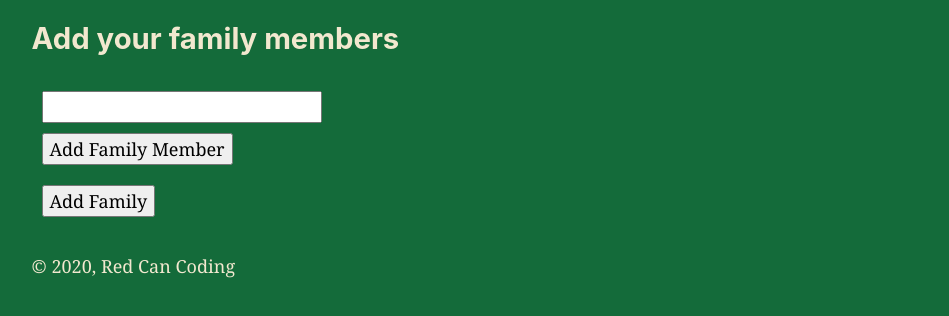
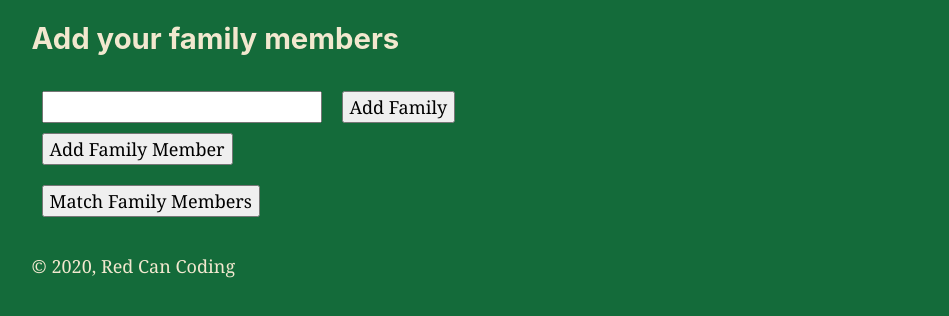
Before and after one commit to DaNyNaNd/hfnm, a Gatsby site: page / in a window 1280 px wide. Shown: the part 120-436 px from the top of the page, without its empty margins (148-1097 px from the left). Built offline with nearby package versions, Linux system fonts and the light colour scheme; Gatsby itself is replaced by a stand-in of ours.

Commit message:
feat(matcher): moved logic to page

```diff
--- a/src/components/family/familyColumn.js
+++ b/src/components/family/familyColumn.js
@@ -1,38 +1,16 @@
-import React, { useState } from "react"
+import React from "react";
 // import FamilyInput from './familyInput';
 
-const FamilyColumn = props => {
-  const [familyMembers, setFamilyMembers] = useState([
-    {
-      id: 1,
-      name: null,
-      family: null,
-      selected: false,
-    },
-  ])
-
-  const updateFamilyMember = (memberName, memberId) => {
-    const members = [...familyMembers]
-    const memberToUpdate = members.find(member => member.id === memberId)
-    memberToUpdate.name = memberName
-
-    setFamilyMembers(members)
-  }
-
-  const addNewInput = () => {
-    const members = [...familyMembers]
-    members.push({
-      id: members.length + 1,
-      name: null,
-      family: null,
-      selected: false,
-    })
-    setFamilyMembers(members)
-  }
-
+const FamilyColumn = ({
+  addNewInput,
+  fullFamily,
+  index,
+  updateFamilyMember,
+}) => {
+  const familyColumn = fullFamily.filter(family => family.family === index);
   return (
     <div>
-      {familyMembers.length === 0 && (
+      {familyColumn.length === 0 && (
         <div style={{ margin: "10px" }}>
           <input
             type="text"
@@ -40,7 +18,7 @@ const FamilyColumn = props => {
           />
         </div>
       )}
-      {familyMembers.map(member => {
+      {familyColumn.map(member => {
         if (member) {
           return (
             <div style={{ margin: "10px" }}>
@@ -50,7 +28,7 @@ const FamilyColumn = props => {
                 onChange={e => updateFamilyMember(e.target.value, member.id)}
               />
             </div>
-          )
+          );
         } else {
           return (
             <div style={{ margin: "10px" }}>
@@ -59,14 +37,14 @@ const FamilyColumn = props => {
                 onChange={e => updateFamilyMember(e.target.value)}
               />
             </div>
-          )
+          );
         }
       })}
-      <div style={{ margin: "10px" }} onClick={addNewInput}>
+      <div style={{ margin: "10px" }} onClick={() => addNewInput(index)}>
         <button>Add Family Member</button>
       </div>
     </div>
-  )
-}
+  );
+};
 
-export default FamilyColumn
+export default FamilyColumn;
--- a/src/components/family/index.js
+++ b/src/components/family/index.js
@@ -1,12 +1,17 @@
-import React, { useEffect, useState } from "react"
-import FamilyColumn from "./familyColumn"
+import React from "react";
+import FamilyColumn from "./familyColumn";
 
-const Family = ({ columns }) => {
-  return columns.map(family => (
+const Family = ({ columns, addNewInput, fullFamily, updateFamilyMember }) => {
+  return columns.map((family, index) => (
     <div style={{ display: "flex" }}>
-      <FamilyColumn />
+      <FamilyColumn
+        index={index}
+        addNewInput={addNewInput}
+        updateFamilyMember={updateFamilyMember}
+        fullFamily={fullFamily}
+      />
     </div>
-  ))
-}
+  ));
+};
 
-export default Family
+export default Family;
--- a/src/components/layout.js
+++ b/src/components/layout.js
@@ -5,14 +5,13 @@
  * See: https://www.gatsbyjs.com/docs/use-static-query/
  */
 
-import React from "react"
-import PropTypes from "prop-types"
+import React from "react";
+import PropTypes from "prop-types";
 
-import Header from "./header"
-import "./layout.css"
+import Header from "./header";
+import "./layout.css";
 
 const Layout = ({ children }) => {
-
   return (
     <>
       <Header siteTitle="Holiday Family Name Matcher" />
@@ -24,18 +23,20 @@ const Layout = ({ children }) => {
         }}
       >
         <main>{children}</main>
-        <footer style={{
-          marginTop: `2rem`
-        }}>
+        <footer
+          style={{
+            marginTop: `2rem`,
+          }}
+        >
           © {new Date().getFullYear()}, Red Can Coding
         </footer>
       </div>
     </>
-  )
-}
+  );
+};
 
 Layout.propTypes = {
   children: PropTypes.node.isRequired,
-}
+};
 
-export default Layout
+export default Layout;
--- a/src/pages/index.js
+++ b/src/pages/index.js
@@ -1,26 +1,77 @@
-import React, { useState } from "react"
+import React, { useState } from "react";
 
-import Layout from "../components/layout"
-import SEO from "../components/seo"
-import Family from "../components/family"
+import Layout from "../components/layout";
+import SEO from "../components/seo";
+import Family from "../components/family";
+import { giftList } from "../utils/familyGiftGenerator";
 
 const IndexPage = () => {
-  const [familyColumns, setFamilyColumns] = useState([1])
+  const [familyColumns, setFamilyColumns] = useState([1]);
+  const [fullFamily, setFullFamily] = useState([
+    {
+      id: 1,
+      name: null,
+      family: 0,
+      selected: false,
+    },
+  ]);
+  const [matchedFamily, setMatchedFamily] = useState(null);
+
+  console.log("fullFamily", fullFamily);
 
   const addNewColumn = () => {
-    const newColumn = familyColumns[familyColumns.length - 1] + 1
-    setFamilyColumns([...familyColumns, newColumn])
-  }
+    const currentColumnCount = familyColumns[familyColumns.length - 1];
+    const newColumn = currentColumnCount + 1;
+    addNewInput(currentColumnCount);
+    setFamilyColumns([...familyColumns, newColumn]);
+  };
+
+  const updateFamilyMember = (memberName, memberId) => {
+    const members = [...fullFamily];
+    const memberToUpdate = members.find(member => member.id === memberId);
+    memberToUpdate.name = memberName;
+
+    setFullFamily(members);
+  };
+
+  const addNewInput = index => {
+    const members = [...fullFamily];
+    members.push({
+      id: members.length + 1,
+      name: null,
+      family: index,
+      selected: false,
+    });
+    setFullFamily(members);
+  };
+
+  const matchMembers = () => {
+    const matchFamily = giftList(fullFamily);
+    console.log("matchedFamily", matchFamily);
+    setMatchedFamily(matchFamily);
+  };
+
   return (
     <Layout>
       <SEO title="Home" />
       <h2>Add your family members</h2>
-      <Family columns={familyColumns} />
-      <div style={{ margin: "10px" }} onClick={addNewColumn}>
-        <button>Add Family</button>
+      <div style={{ display: "flex", flexDirection: "row", flexWrap: "wrap" }}>
+        <Family
+          addNewInput={addNewInput}
+          updateFamilyMember={updateFamilyMember}
+          columns={familyColumns}
+          fullFamily={fullFamily}
+        />
+        <div style={{ margin: "10px" }} onClick={addNewColumn}>
+          <button>Add Family</button>
+        </div>
       </div>
+      <div style={{ margin: "10px", width: "100%" }} onClick={matchMembers}>
+        <button>Match Family Members</button>
+      </div>
+      {matchedFamily && matchedFamily.map(match => <div>{match}</div>)}
     </Layout>
-  )
-}
+  );
+};
 
-export default IndexPage
+export default IndexPage;
--- a/src/utils/familyGiftGenerator.js
+++ b/src/utils/familyGiftGenerator.js
@@ -47,24 +47,24 @@ const gowanFamily = [
     family: 4,
     selected: false,
   },
-]
+];
 
-const giftList = familyToMatch => {
-  const selectedMatch = []
+export const giftList = familyToMatch => {
+  const selectedMatch = [];
   familyToMatch.map(child => {
     while (true) {
-      const randomSelection = Math.floor(Math.random() * familyToMatch.length)
+      const randomSelection = Math.floor(Math.random() * familyToMatch.length);
       if (
         familyToMatch[randomSelection].family !== child.family &&
         !familyToMatch[randomSelection].selected
       ) {
         selectedMatch.push(
           `${child.name} => ${familyToMatch[randomSelection].name}`
-        )
-        familyToMatch[randomSelection].selected = true
-        break
+        );
+        familyToMatch[randomSelection].selected = true;
+        break;
       }
     }
-  })
-  return selectedMatch
-}
+  });
+  return selectedMatch;
+};
```
Also changed, not shown: 2 other files.
